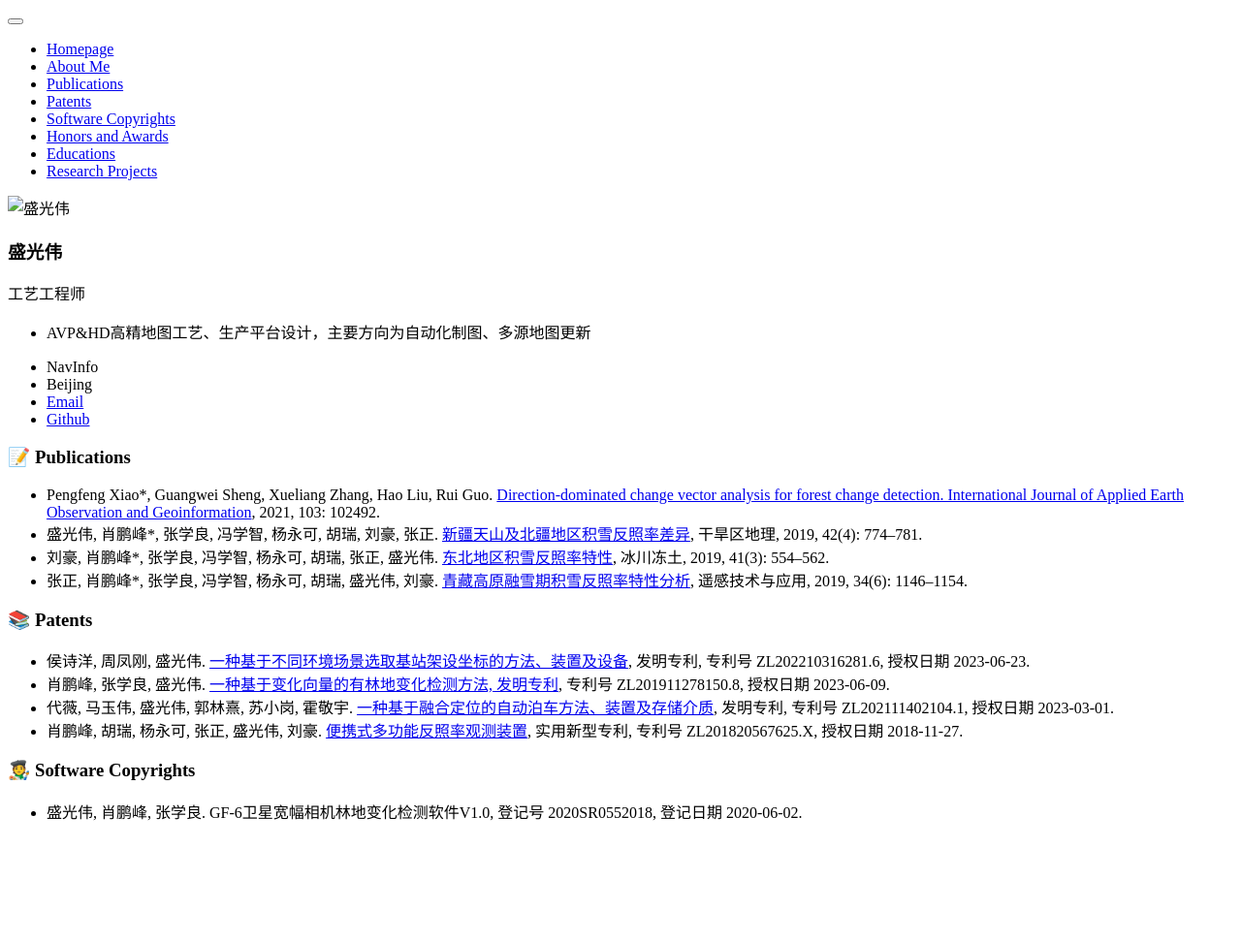
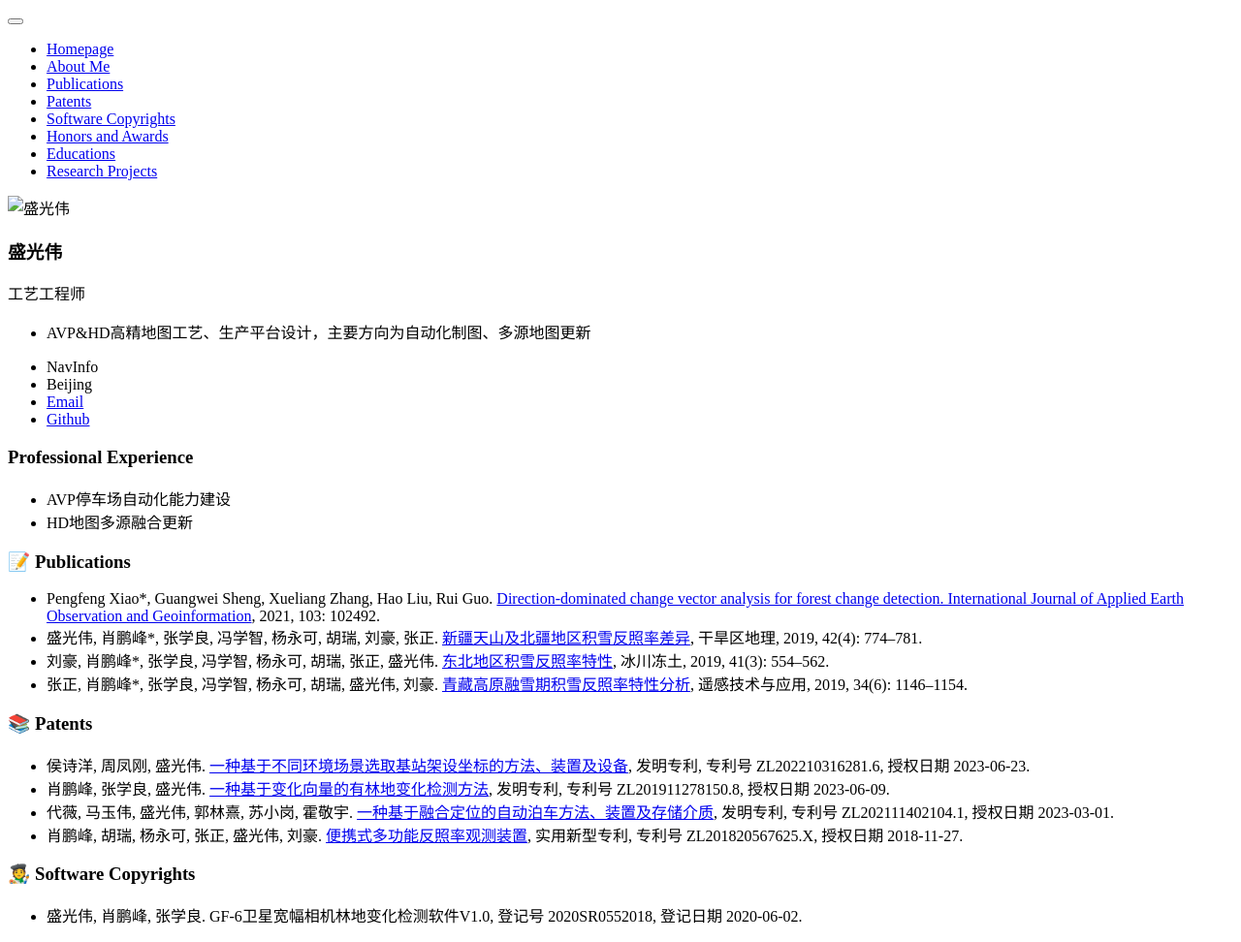
Before and after one commit to alphasheng/alphasheng.github.io, a Jekyll site: the page built from _pages/includes/pub.md, in a window 1280 px wide. Shown: the whole page at 97% size. Built offline with Jekyll 4.4.1, drawn with Linux system fonts in a browser that asks for light colours; our own code applies the rules of GitHub Pages for plain Markdown files; before the commit the page ends 900 px from its top, so only the background shows below that.

Commit message:
Update pub.md

```diff
--- a/_pages/includes/pub.md
+++ b/_pages/includes/pub.md
@@ -1,3 +1,7 @@
+
+# Professional Experience
+- AVP停车场自动化能力建设
+- HD地图多源融合更新
 
 # 📝 Publications
 - Pengfeng Xiao*, Guangwei Sheng, Xueliang Zhang, Hao Liu, Rui Guo. [Direction-dominated change vector analysis for forest change detection. International Journal of Applied Earth Observation and Geoinformation](https://alphasheng.github.io/pdfs/Direction-dominated change vector analysis for forest change detection.pdf), 2021, 103: 102492.
@@ -7,7 +11,7 @@
 
 # 📚 Patents
 - 侯诗洋, 周凤刚, 盛光伟. [一种基于不同环境场景选取基站架设坐标的方法、装置及设备](https://alphasheng.github.io/pdfs/一种基于不同环境场景选取基站架设坐标的方法、装置及设备.pdf), 发明专利, 专利号 ZL202210316281.6, 授权日期 2023-06-23.
-- 肖鹏峰, 张学良, 盛光伟. [一种基于变化向量的有林地变化检测方法, 发明专利](https://alphasheng.github.io/pdfs/一种基于变化向量的有林地变化检测方法.pdf), 专利号 ZL201911278150.8, 授权日期 2023-06-09.
+- 肖鹏峰, 张学良, 盛光伟. [一种基于变化向量的有林地变化检测方法](https://alphasheng.github.io/pdfs/一种基于变化向量的有林地变化检测方法.pdf), 发明专利, 专利号 ZL201911278150.8, 授权日期 2023-06-09.
 - 代薇, 马玉伟, 盛光伟, 郭林熹, 苏小岗, 霍敬宇. [一种基于融合定位的自动泊车方法、装置及存储介质](https://alphasheng.github.io/pdfs/一种基于融合定位的自动泊车方法、装置及存储介质.pdf), 发明专利, 专利号 ZL202111402104.1, 授权日期 2023-03-01.
 - 肖鹏峰, 胡瑞, 杨永可, 张正, 盛光伟, 刘豪. [便携式多功能反照率观测装置](https://alphasheng.github.io/pdfs/一种便携式多功能反照率观测装置.pdf), 实用新型专利, 专利号 ZL201820567625.X, 授权日期 2018-11-27.
 
```
